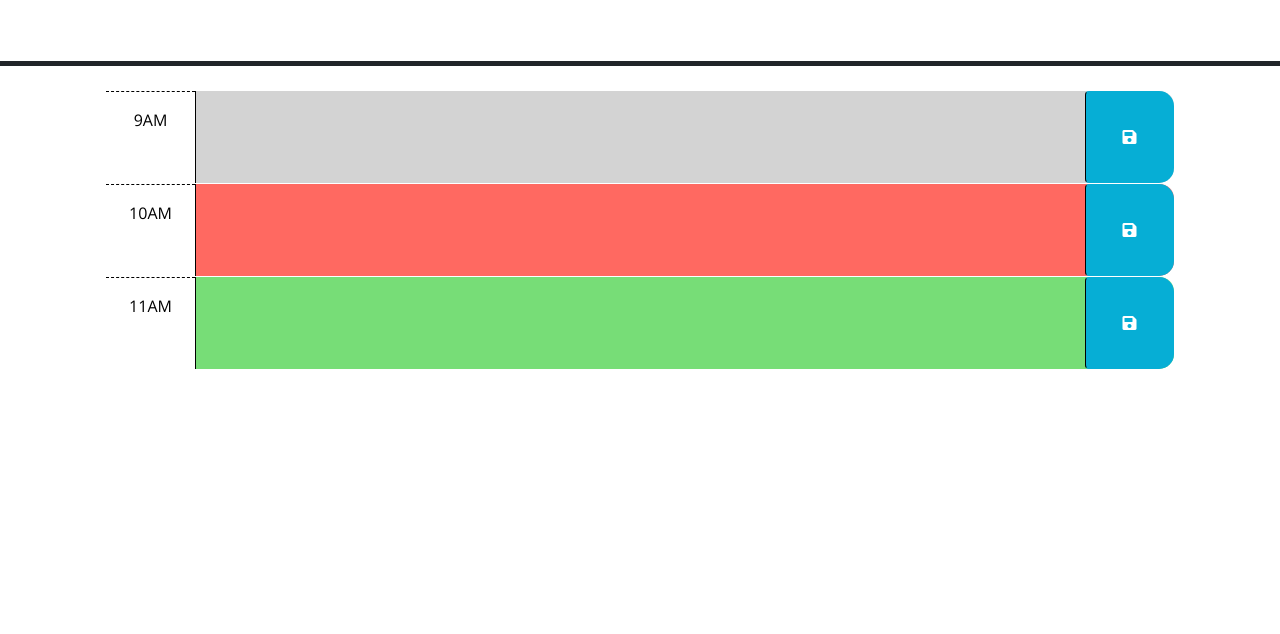
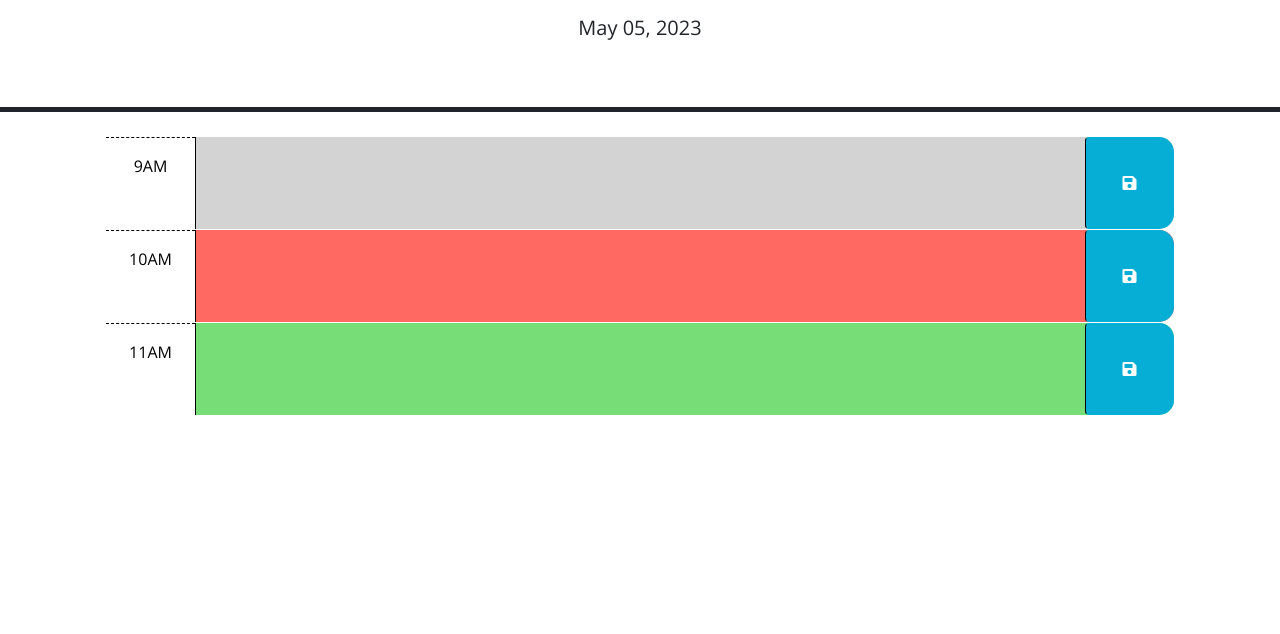
Before and after one commit to Adam-Smart/week-5-work-day-scheduler, a plain HTML site: page index.html in a window 1280 px wide. Shown: the part 166-800 px from the top of the page. Drawn offline with nearby package versions, Linux system fonts and the light colour scheme; files that its build step writes are made by us from their sources.

Commit message:
fixed links and added day.js date

```diff
--- a/Assets/js/script.js
+++ b/Assets/js/script.js
@@ -1,6 +1,7 @@
 // Wrap all code that interacts with the DOM in a call to jQuery to ensure that
 // the code isn't run until the browser has finished rendering all the elements
 // in the html.
+
 $(function () {
   // TODO: Add a listener for click events on the save button. This code should
   // use the id in the containing time-block as a key to save the user input in
@@ -20,4 +21,13 @@ $(function () {
   // attribute of each time-block be used to do this?
   //
   // TODO: Add code to display the current date in the header of the page.
+  var timeDisplayEl= $('currentDay');
+
+  function displayTime() {
+    var rightNow = dayjs().format('MMM DD, YYYY');
+    document.getElementById('currentDay').textContent = rightNow;
+  console.log (rightNow);
+  }
+  displayTime()
+
 });
--- a/index.html
+++ b/index.html
@@ -18,7 +18,7 @@
       href="https://fonts.googleapis.com/css?family=Open+Sans&display=swap"
       rel="stylesheet"
     />
-    <link rel="stylesheet" href="style.css" />
+    <link rel="stylesheet" href="Assets/css/style.css" />
     <title>Work Day Scheduler</title>
   </head>
 
@@ -73,6 +73,6 @@
       crossorigin="anonymous"
     ></script>
 
-    <script src="script.js"></script>
+    <script src="Assets/js/script.js"></script>
   </body>
 </html>
```
